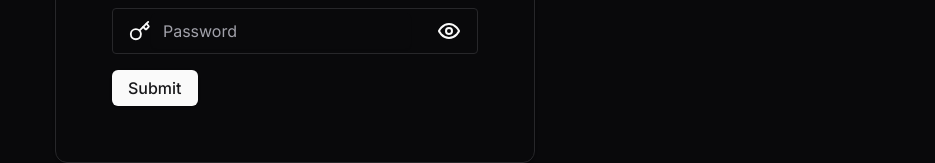
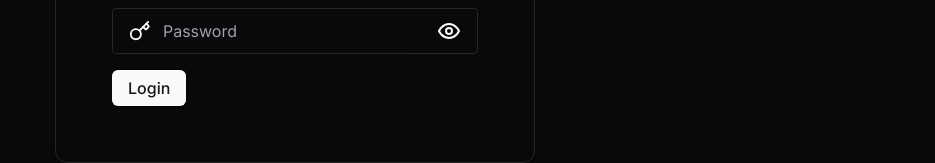
Before and after one commit to iZafor/irasx, a Next.js app: page / in a window 1280 px wide. Shown: the part 476-639 px from the top of the page, without its empty margins (345-1280 px from the left). Built offline with nearby package versions, Linux system fonts and the light colour scheme.

Commit message:
update button text

```diff
--- a/components/ui/dashboard/course-list.tsx
+++ b/components/ui/dashboard/course-list.tsx
@@ -19,7 +19,7 @@ export default function CourseList({ courses }: { courses: Course[] }) {
                     }
                 });
             },
-            { root: null, rootMargin: '0px', threshold: 0.5 }
+            { root: null, rootMargin: '0px', threshold: 0.9 }
         );
 
         observerRef.current = observer;
--- a/components/ui/home/login-form.tsx
+++ b/components/ui/home/login-form.tsx
@@ -112,7 +112,7 @@ export function LoginForm() {
                                 {state?.errors?.password && <p className="text-base font-semibold text-red-500">{state.errors.password}</p>}
                             </div>
                         </div>
-                        <Button disabled={pending} className="text-base" type="submit">Submit</Button>
+                        <Button disabled={pending} className="text-base" type="submit">Login</Button>
                         {
                             state?.message &&
                             <div className="flex space-x-2">
```
